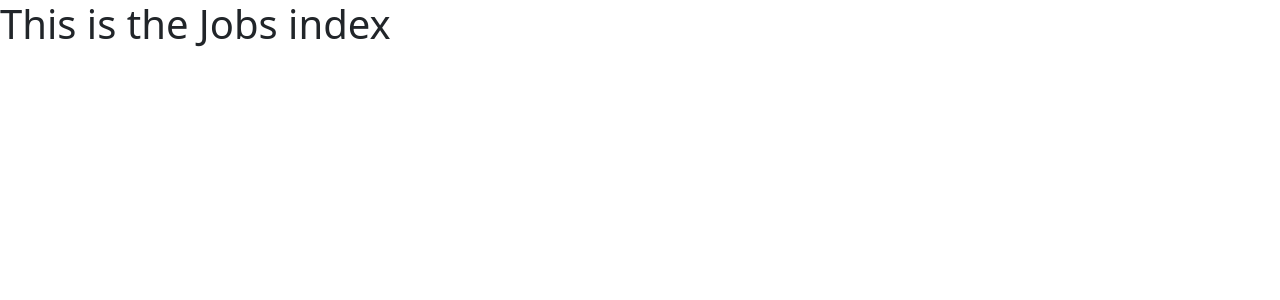
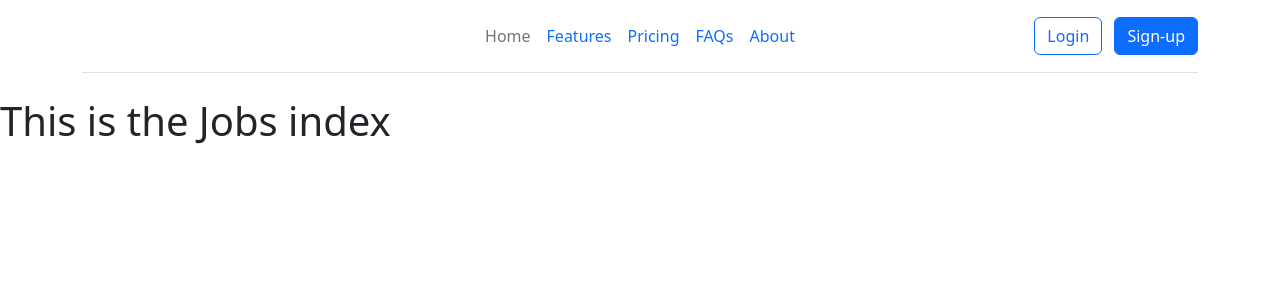
Before and after one commit to Hrafnkellh/group41-JobHunters, a Django app: page /jobs/ in a window 1280 px wide. Shown: the top 300 px of the page. Run offline with Django 5.2, Linux system fonts and the light colour scheme.

Commit message:
Added navbar to base.html

```diff
--- a/JobHunters/templates/base.html
+++ b/JobHunters/templates/base.html
@@ -6,6 +6,30 @@
     <link href="https://cdn.jsdelivr.net/npm/bootstrap@5.3.3/dist/css/bootstrap.min.css" rel="stylesheet" integrity="sha384-QWTKZyjpPEjISv5WaRU9OFeRpok6YctnYmDr5pNlyT2bRjXh0JMhjY6hW+ALEwIH" crossorigin="anonymous">
 </head>
 <body>
+
+    <div class="container">
+        <header class="d-flex flex-wrap align-items-center justify-content-center justify-content-md-between py-3 mb-4 border-bottom">
+          <div class="col-md-3 mb-2 mb-md-0">
+            <a href="/" class="d-inline-flex link-body-emphasis text-decoration-none">
+              <svg class="bi" width="40" height="32" role="img" aria-label="Bootstrap"><use xlink:href="#bootstrap"></use></svg>
+            </a>
+          </div>
+
+          <ul class="nav col-12 col-md-auto mb-2 justify-content-center mb-md-0">
+            <li><a href="#" class="nav-link px-2 link-secondary">Home</a></li>
+            <li><a href="#" class="nav-link px-2">Features</a></li>
+            <li><a href="#" class="nav-link px-2">Pricing</a></li>
+            <li><a href="#" class="nav-link px-2">FAQs</a></li>
+            <li><a href="#" class="nav-link px-2">About</a></li>
+          </ul>
+
+          <div class="col-md-3 text-end">
+            <button type="button" class="btn btn-outline-primary me-2">Login</button>
+            <button type="button" class="btn btn-primary">Sign-up</button>
+          </div>
+        </header>
+    </div>
+
     {% block content %}
     {% endblock %}
 
```
